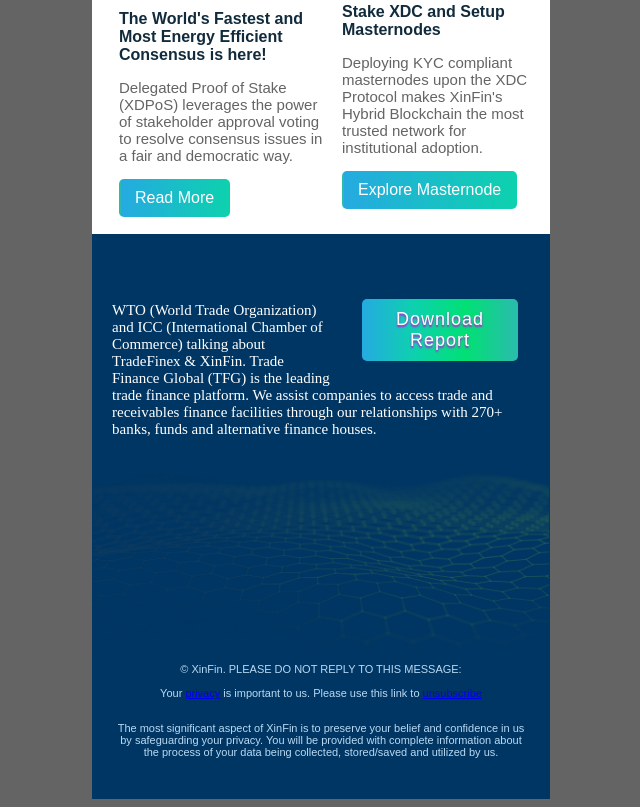
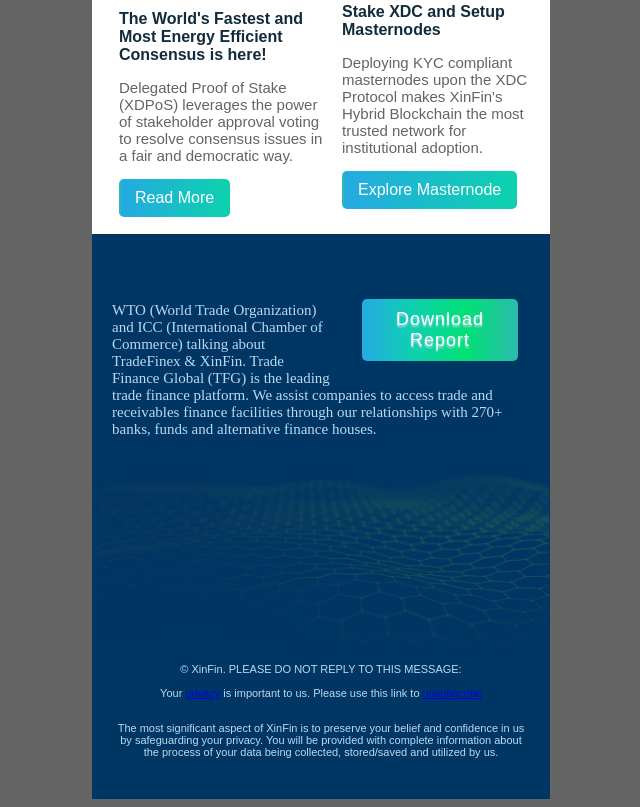
Before and after one commit to Codjam/html-email-xinfin, a plain HTML site: page index.html in a window 1280 px wide. Shown: the part 1015-1822 px from the top of the page, without its empty margins (319-959 px from the left). Drawn offline with Linux system fonts and the light colour scheme.

Commit message:
Changing font colors

```diff
--- a/index.html
+++ b/index.html
@@ -86,12 +86,12 @@
                   <table width="160" align="right" class="button" style="margin: 0 0 10px 30px; padding: 50px 0 0 0;">
                   <tr>
                     <td style="text-align: center; background-image: linear-gradient(to right,#25aae1,#0dd1ae,#01e074,#2bbbad); padding: 10px 15px; border-radius: 5px;">
-                      <a href="https://www.tradefinanceglobal.com/blockchain/dlt-download/" style="color: #fff; font-size: 18px; letter-spacing: 1px; text-decoration: none; text-shadow: 0 2px 2px #cd01e0; font-family: Arial, Helvetica, sans-serif;">Download Report</a>
+                      <a href="https://www.tradefinanceglobal.com/blockchain/dlt-download/" style="color: #fff; font-size: 18px; letter-spacing: 1px; text-decoration: none; text-shadow: 0 2px 2px #b9d9f3; font-family: Arial, Helvetica, sans-serif;">Download Report</a>
                     </td>
                   </tr>
                   </table>
 
-                  <p style="color: white; text-align: left; font-size: 15px; padding: 40px 0 0 0;">WTO (World Trade Organization) and ICC (International Chamber of Commerce) talking about TradeFinex & XinFin. Trade Finance Global (TFG) is the leading trade finance platform. We assist companies to access trade and receivables
+                  <p style="color: #b9d9f3; text-align: left; font-size: 15px; padding: 40px 0 0 0;">WTO (World Trade Organization) and ICC (International Chamber of Commerce) talking about TradeFinex & XinFin. Trade Finance Global (TFG) is the leading trade finance platform. We assist companies to access trade and receivables
                   finance facilities through our relationships with 270+ banks, funds and alternative finance houses.
                   </p>
 
@@ -111,7 +111,7 @@
                     <td valign="top" class="footer" style=" background-color: #003663; padding: 10px 25px 30px 25px; text-align: center; font-family: Arial, Helvetica, sans-serif; font-size: 11px; color: #b9d9f3">
                       &copy; XinFin. PLEASE DO NOT REPLY TO THIS MESSAGE:
                       <BR></BR>
-                      Your <a href="#" style="#000000;">privacy</a> is important to us.  Please use this link to <a href="https://youtu.be/ouleHyGXV2c" style="#003663;">unsubscribe</a>
+                      Your <a href="#" style="#efe1b0;">privacy</a> is important to us.  Please use this link to <a href="https://youtu.be/ouleHyGXV2c" style="#efe1b0;">unsubscribe</a>
                       <br><br>
                       <p>The most significant aspect of XinFin is to preserve your belief and confidence in us by safeguarding your privacy. You
                       will be provided with complete information about the process of your data being collected, stored/saved and utilized by
```
